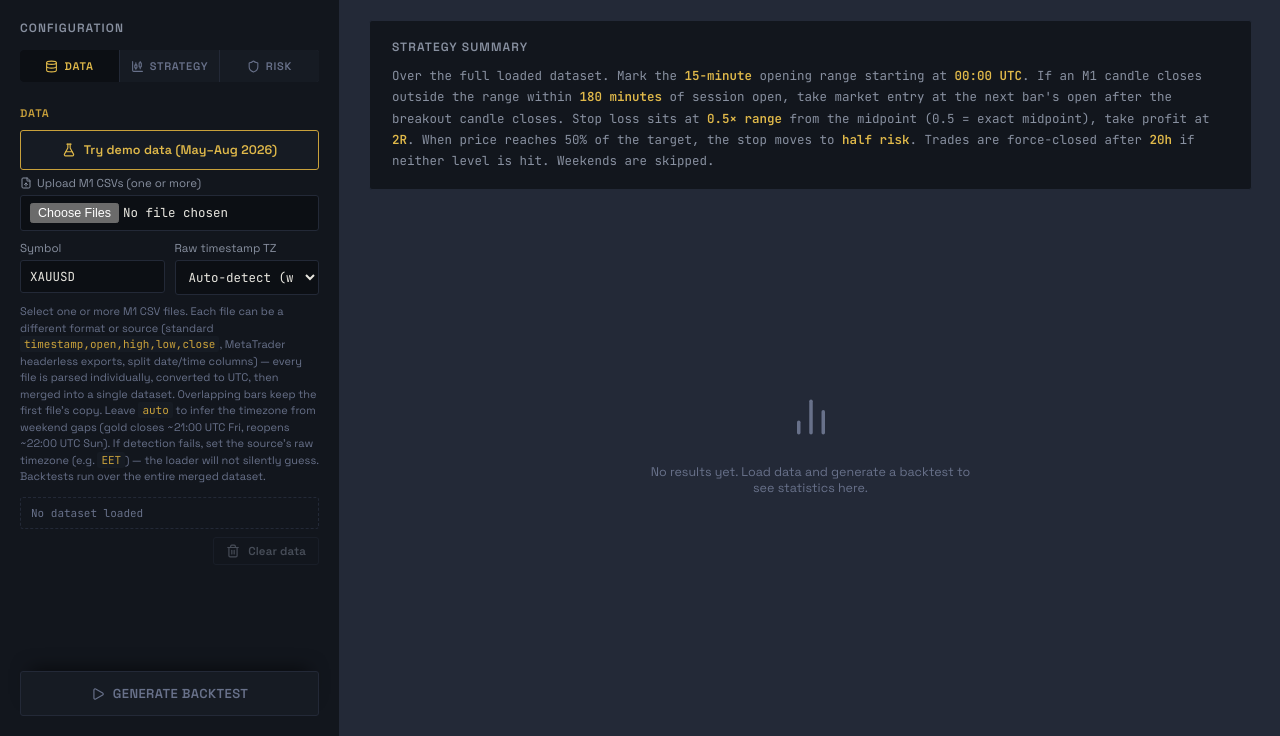
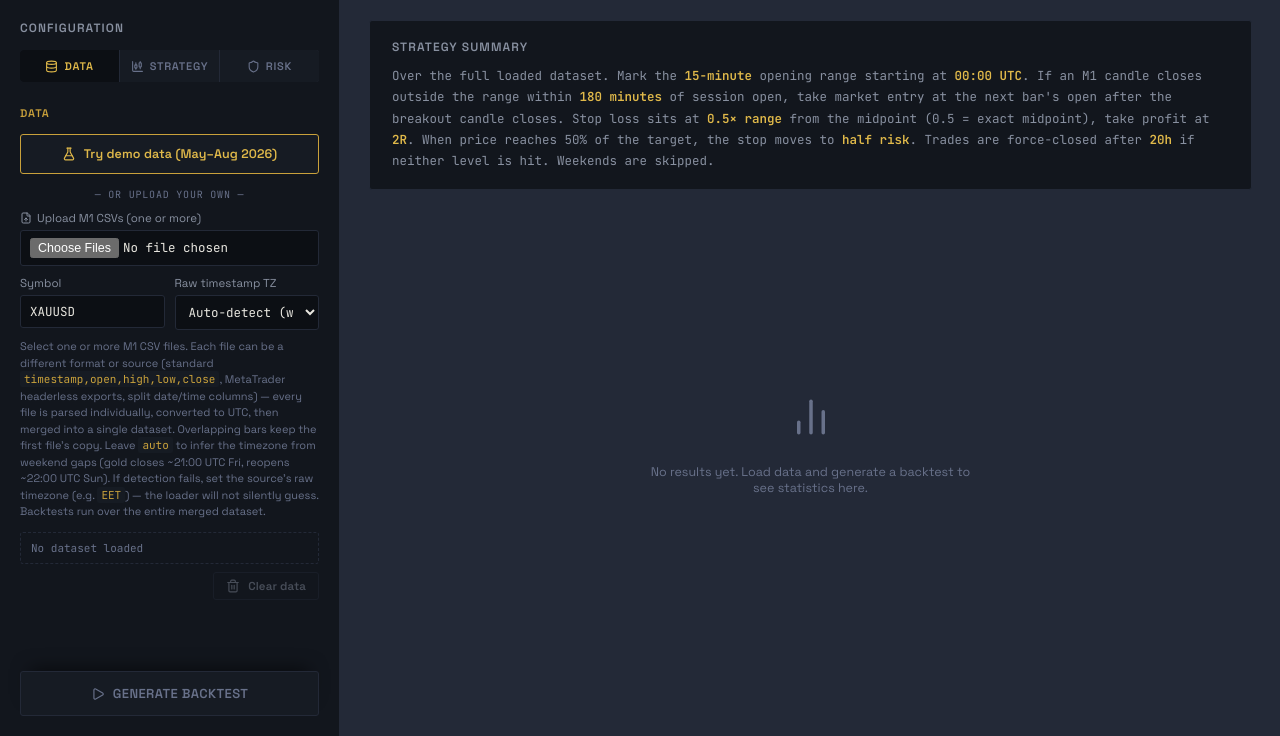
Before and after one commit to anas1412/orb-backtest-script, a FastAPI app: page / in a window 1280 px wide. Shown: the part 64-800 px from the top of the page. Run offline with FastAPI, Linux system fonts and the light colour scheme; some libraries are stand-ins or nearby versions.

Commit message:
Add spacing and divider between demo button and upload field

```diff
--- a/app/static/style.css
+++ b/app/static/style.css
@@ -226,11 +226,21 @@ body{
   background: var(--panel-raised);
   color: var(--gold-bright);
   border-color: var(--gold);
-  margin-bottom: 6px;
+  margin: 4px 0 14px;
   padding: 11px 16px;
 }
 .btn-demo:hover:not(:disabled){ background: var(--gold); color: #16130a; }
 .btn-demo:disabled{ opacity: 0.45; cursor: not-allowed; }
+.demo-divider{
+  display: block;
+  text-align: center;
+  font-family: var(--font-mono);
+  font-size: 10px;
+  letter-spacing: 0.08em;
+  text-transform: uppercase;
+  color: var(--text-faint);
+  margin: 0 0 10px;
+}
 .btn-ghost{
   background: transparent; color: var(--gold); border-color: var(--border);
   padding: 6px 12px; font-size: 11.5px;
--- a/app/templates/index.html
+++ b/app/templates/index.html
@@ -46,6 +46,7 @@
           <button class="btn btn-demo" id="btnDemo" type="button">
             <i data-lucide="flask-conical"></i>Try demo data (May–Aug 2026)
           </button>
+          <span class="demo-divider">— or upload your own —</span>
           <label class="field">
             <span><i data-lucide="file-up"></i>Upload M1 CSVs (one or more)</span>
             <input type="file" id="fileUpload" accept=".csv" multiple>
```
